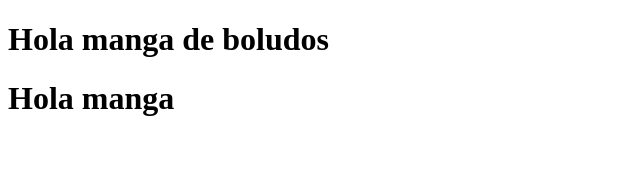
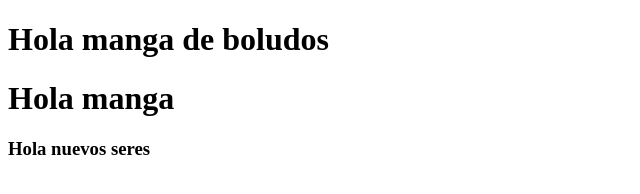
Before and after one commit to AlexSumner/GitPrueba, a plain HTML site: page index.html in a window 1280 px wide. Shown: the whole page, without its empty margins (0-640 px from the left). Drawn offline with Linux system fonts and the light colour scheme.

Commit message:
Update index.html

```diff
--- a/index.html
+++ b/index.html
@@ -9,5 +9,6 @@
   <body>
     <h1>Hola manga de boludos</h1>
     <h1>Hola manga</h1>
+    <h3>Hola nuevos seres</h3>
   </body>
 </html>
```
